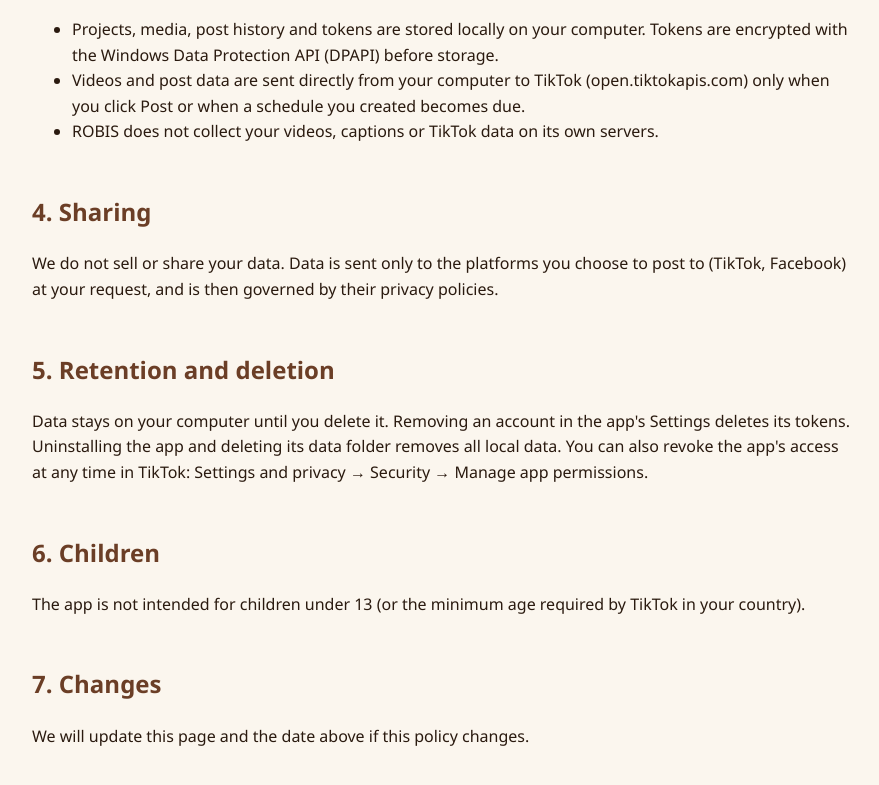
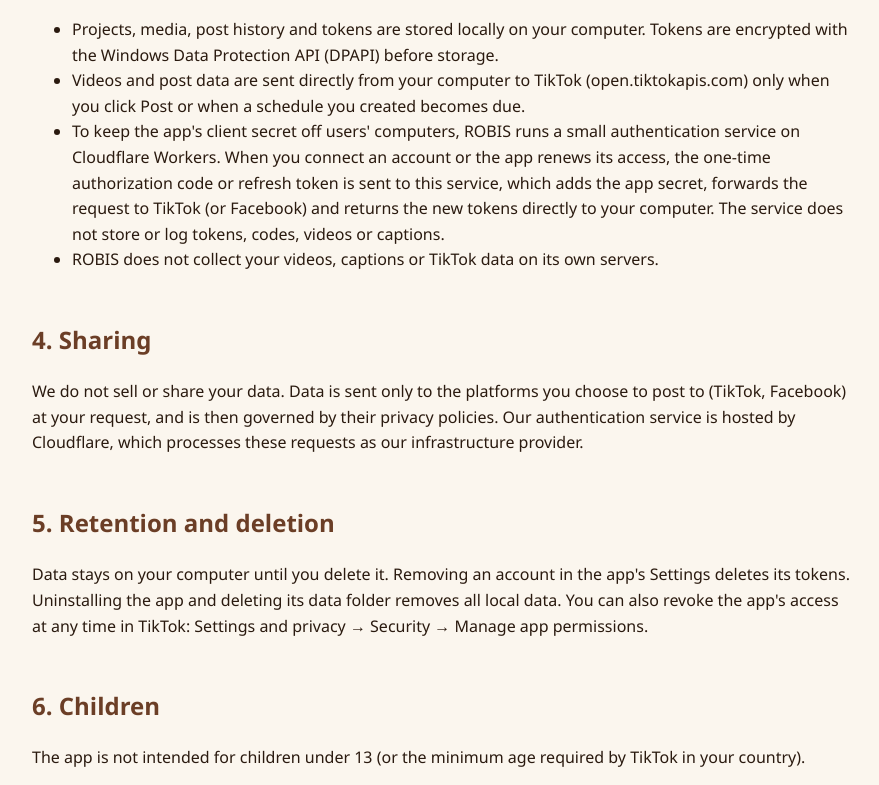
Before and after one commit to robispq-dev/robis-clip-studio, a plain HTML site: page privacy.html in a window 1280 px wide. Shown: the part 875-1660 px from the top of the page, without its empty margins (198-1077 px from the left). Drawn offline with Linux system fonts and the light colour scheme.

Commit message:
Update privacy.html

```diff
--- a/privacy.html
+++ b/privacy.html
@@ -31,11 +31,12 @@
 <ul>
   <li>Projects, media, post history and tokens are stored locally on your computer. Tokens are encrypted with the Windows Data Protection API (DPAPI) before storage.</li>
   <li>Videos and post data are sent directly from your computer to TikTok (open.tiktokapis.com) only when you click Post or when a schedule you created becomes due.</li>
+  <li>To keep the app's client secret off users' computers, ROBIS runs a small authentication service on Cloudflare Workers. When you connect an account or the app renews its access, the one-time authorization code or refresh token is sent to this service, which adds the app secret, forwards the request to TikTok (or Facebook) and returns the new tokens directly to your computer. The service does not store or log tokens, codes, videos or captions.</li>
   <li>ROBIS does not collect your videos, captions or TikTok data on its own servers.</li>
 </ul>
 
 <h2>4. Sharing</h2>
-<p>We do not sell or share your data. Data is sent only to the platforms you choose to post to (TikTok, Facebook) at your request, and is then governed by their privacy policies.</p>
+<p>We do not sell or share your data. Data is sent only to the platforms you choose to post to (TikTok, Facebook) at your request, and is then governed by their privacy policies. Our authentication service is hosted by Cloudflare, which processes these requests as our infrastructure provider.</p>
 
 <h2>5. Retention and deletion</h2>
 <p>Data stays on your computer until you delete it. Removing an account in the app's Settings deletes its tokens. Uninstalling the app and deleting its data folder removes all local data. You can also revoke the app's access at any time in TikTok: Settings and privacy → Security → Manage app permissions.</p>
@@ -67,6 +68,7 @@
 <ul>
   <li>Dữ liệu lưu trên máy tính của bạn; token được mã hoá bằng DPAPI của Windows.</li>
   <li>Video và thông tin bài đăng chỉ được gửi thẳng từ máy bạn tới TikTok khi bạn bấm Đăng hoặc khi đến giờ lịch bạn đặt.</li>
+  <li>Để khoá bí mật của ứng dụng không nằm trên máy người dùng, ROBIS vận hành một dịch vụ xác thực nhỏ trên Cloudflare Workers. Khi bạn kết nối tài khoản hoặc ứng dụng làm mới quyền truy cập, mã cấp quyền dùng một lần hoặc mã làm mới được gửi qua dịch vụ này; dịch vụ thêm khoá bí mật, chuyển yêu cầu tới TikTok (hoặc Facebook) và trả token mới thẳng về máy bạn. Dịch vụ không lưu, không ghi log token, mã, video hay caption.</li>
   <li>ROBIS không thu thập video, caption hay dữ liệu TikTok của bạn về máy chủ của ROBIS.</li>
 </ul>
 <h2>4. Chia sẻ</h2>
```
